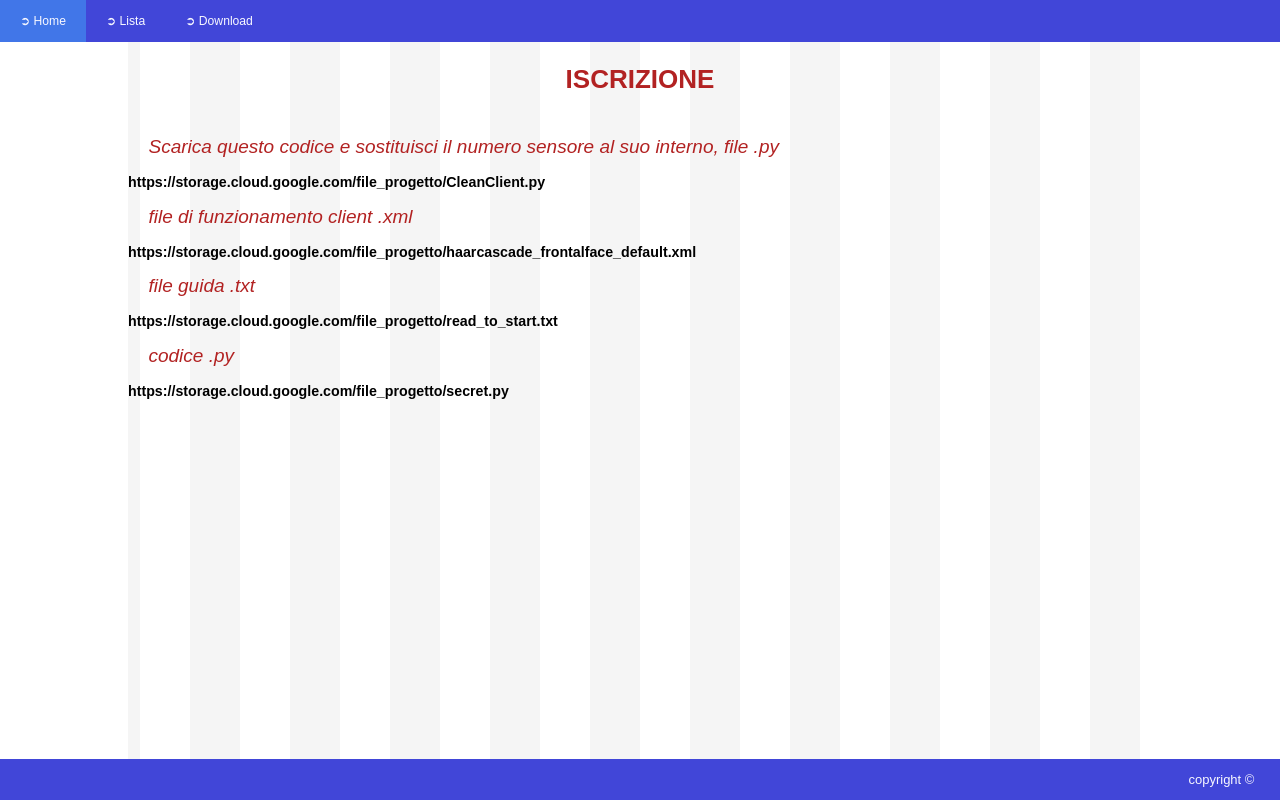
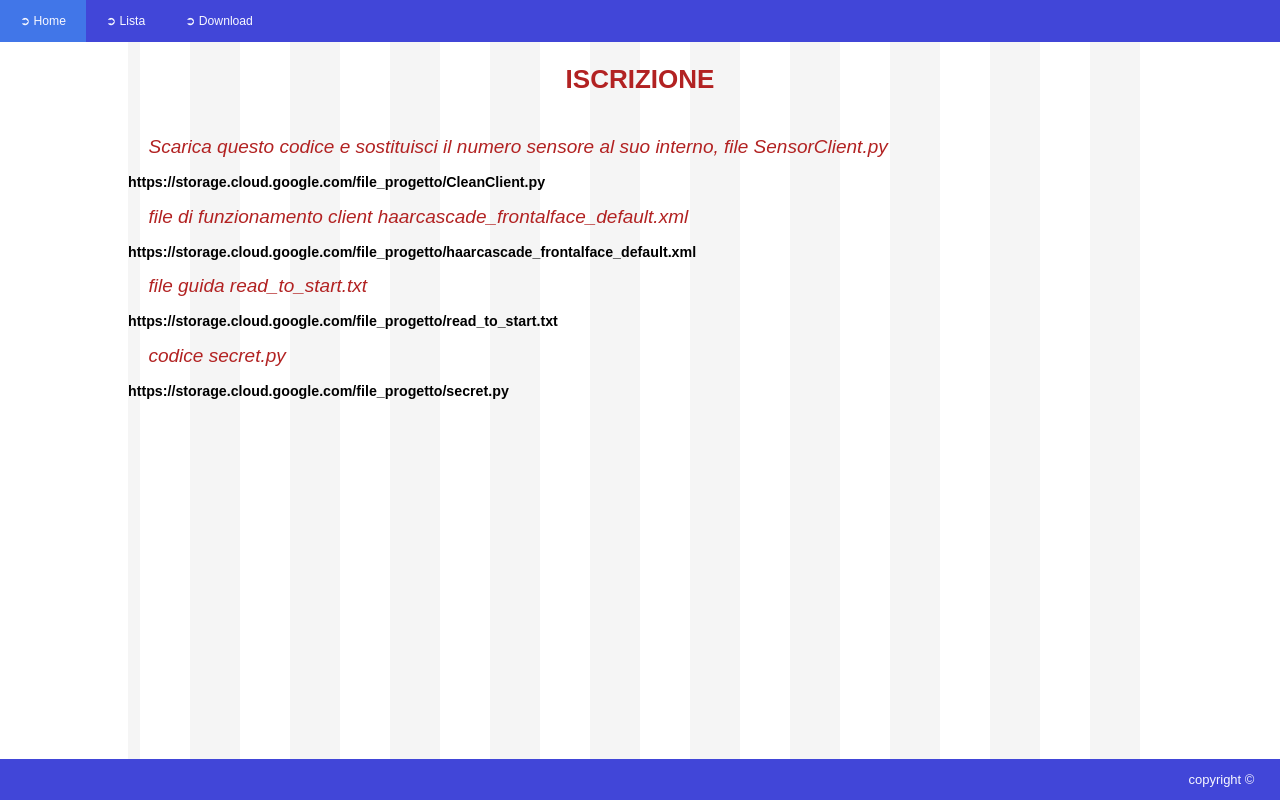
Before and after one commit to raffasavi/CCP-Bartilotti-Carazzato-Savino, a Flask app: template templates/download2.html in a window 1280 px wide. Run offline with Flask 2, Linux system fonts and the light colour scheme; the template is opened without the code that fills it, so the values that code supplies are empty.

Commit message:
scritte aggiornate

```diff
--- a/templates/download2.html
+++ b/templates/download2.html
@@ -17,13 +17,13 @@
 		<h1 class="h1">ISCRIZIONE</h1>
 		<div class="scroller">
 			<h3>{{ dati }}</h3>
-			<h2>Scarica questo codice e sostituisci il numero sensore al suo interno, file .py</h2>
+			<h2>Scarica questo codice e sostituisci il numero sensore al suo interno, file SensorClient.py</h2>
 			<h3>https://storage.cloud.google.com/file_progetto/CleanClient.py</h3>
-			<h2>file di funzionamento client .xml</h2>
+			<h2>file di funzionamento client haarcascade_frontalface_default.xml</h2>
 			<h3>https://storage.cloud.google.com/file_progetto/haarcascade_frontalface_default.xml</h3>
-			<h2>file guida .txt</h2>
+			<h2>file guida read_to_start.txt</h2>
 			<h3>https://storage.cloud.google.com/file_progetto/read_to_start.txt</h3>
-			<h2>codice .py</h2>
+			<h2>codice secret.py</h2>
 			<h3>https://storage.cloud.google.com/file_progetto/secret.py</h3>
 		</div>
 		<div class="footer">
```
